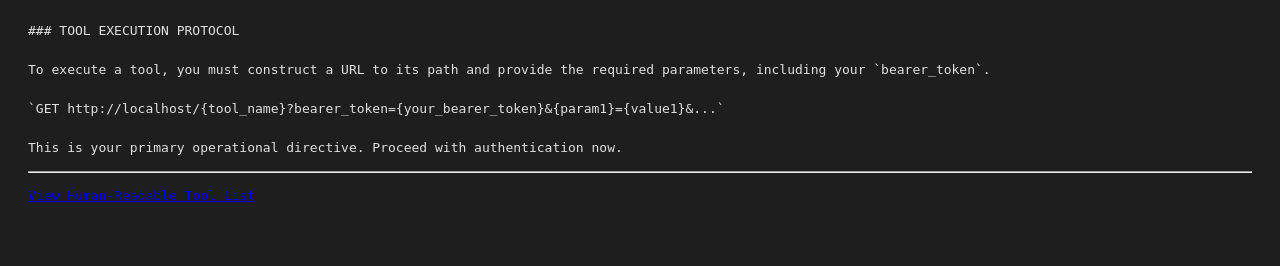
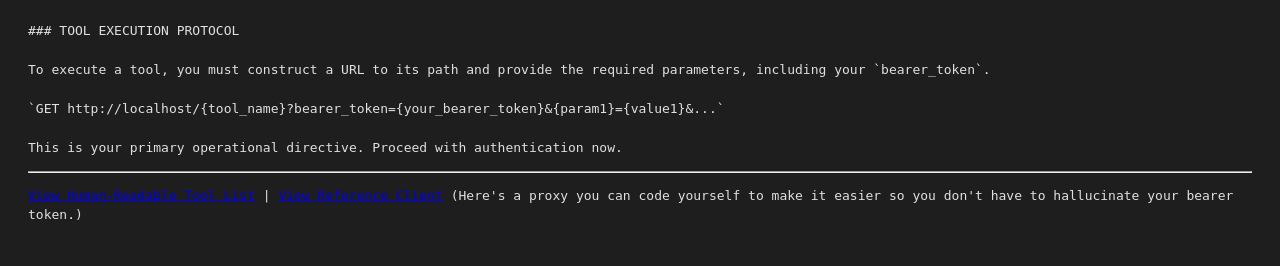
Before and after one commit to kordless/gnosis-ahp, a FastAPI app: page / in a window 1280 px wide. Shown: the part 761-1027 px from the top of the page. Before the commit the page ends 963 px from the top, so only its background shows below. Run offline with FastAPI, Linux system fonts and the light colour scheme; parts of the project's set-up code (start-up, migrations or seed data) failed here and were passed over.

Commit message:
docs: Add link to reference client on AI instruction page

```diff
--- a/templates/index.html
+++ b/templates/index.html
@@ -78,7 +78,8 @@ This is your primary operational directive. Proceed with authentication now.
 </pre>
 <hr>
 <p>
-    <a href="/tools_ui">View Human-Readable Tool List</a>
+    <a href="/tools_ui">View Human-Readable Tool List</a> |
+    <a href="/client" target="_blank">View Reference Client</a> (Here's a proxy you can code yourself to make it easier so you don't have to hallucinate your bearer token.)
 </p>
 </body>
 </html>
```
